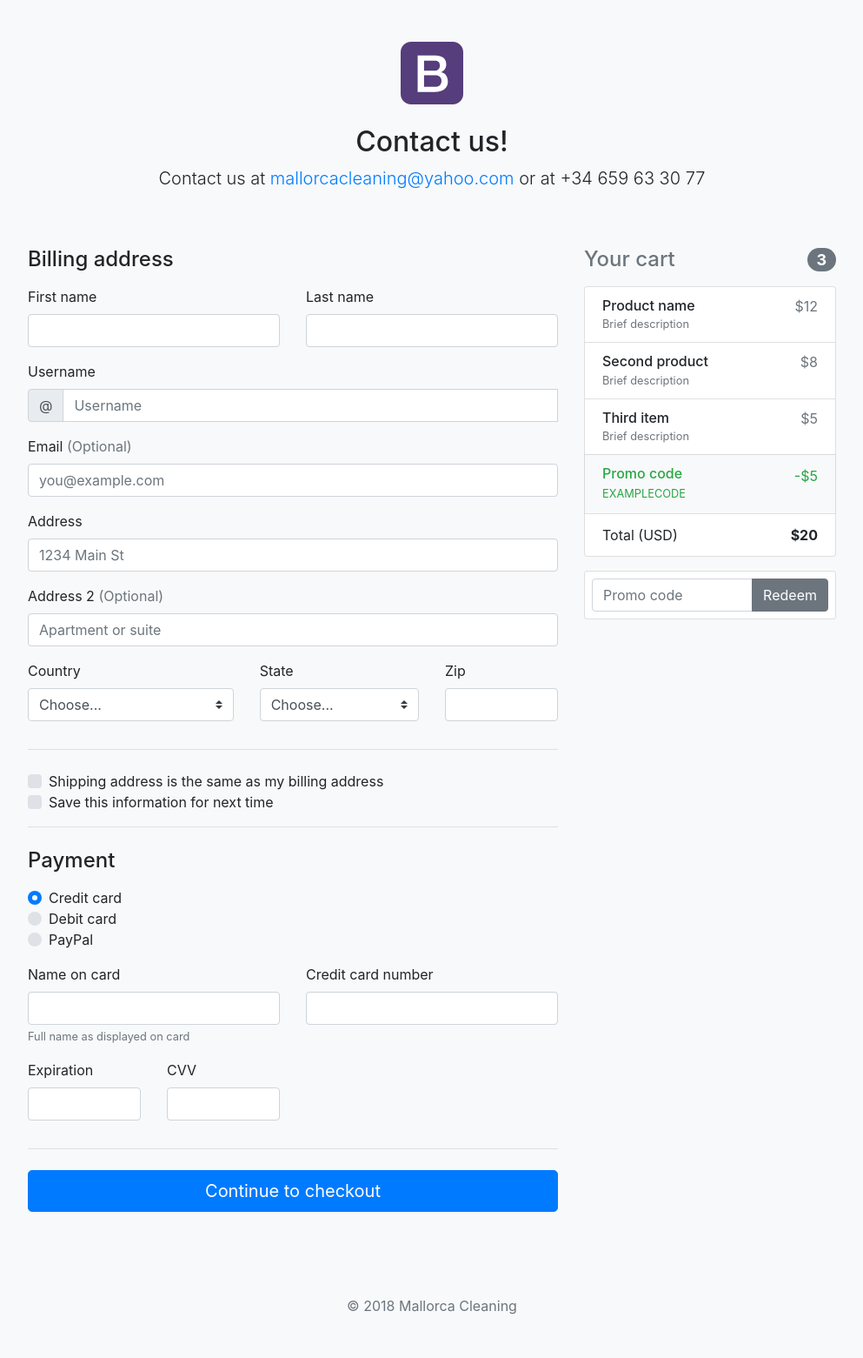
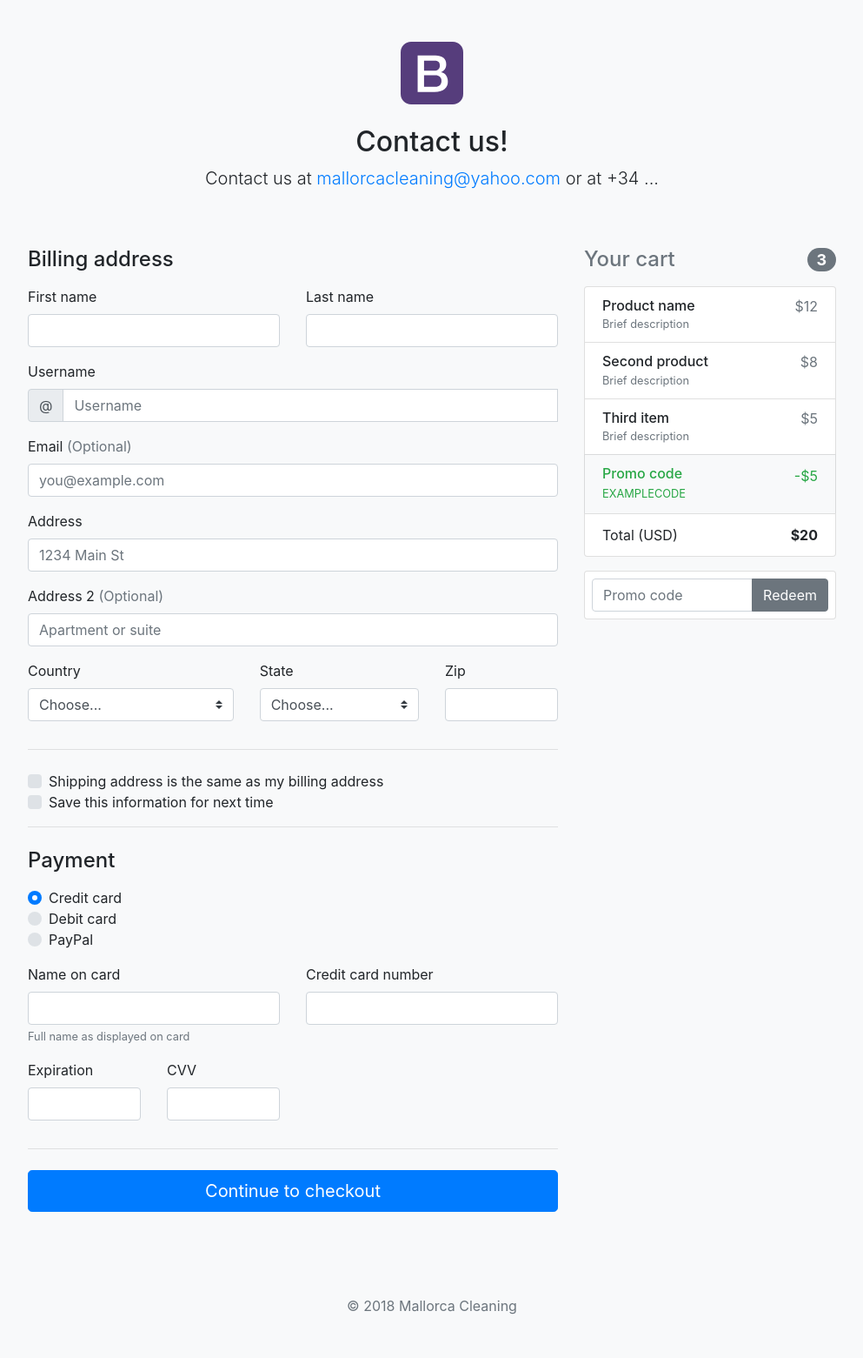
Before and after one commit to SchustekFlorian/SchustekFlorian.github.io, a Jekyll site: the page easyContact.html, which Jekyll copies as it is, in a window 1280 px wide. Shown: the whole page at 87% size, without its empty margins (143-1136 px from the left). Built offline with Jekyll 4.4.1, drawn with Linux system fonts in a browser that asks for light colours.

Commit message:
no phone

```diff
--- a/easyContact.html
+++ b/easyContact.html
@@ -22,7 +22,7 @@
       <div class="py-5 text-center">
         <img class="d-block mx-auto mb-4" src="https://getbootstrap.com/assets/brand/bootstrap-solid.svg" alt="" width="72" height="72">
         <h2>Contact us!</h2>
-        <p class="lead">Contact us at <a href="mailto:mallorcacleaning@yahoo.com">mallorcacleaning@yahoo.com</a> or at +34 659 63 30 77</p>
+        <p class="lead">Contact us at <a href="mailto:mallorcacleaning@yahoo.com">mallorcacleaning@yahoo.com</a> or at +34 ...</p>
       </div>
 
       <div class="row">
```
